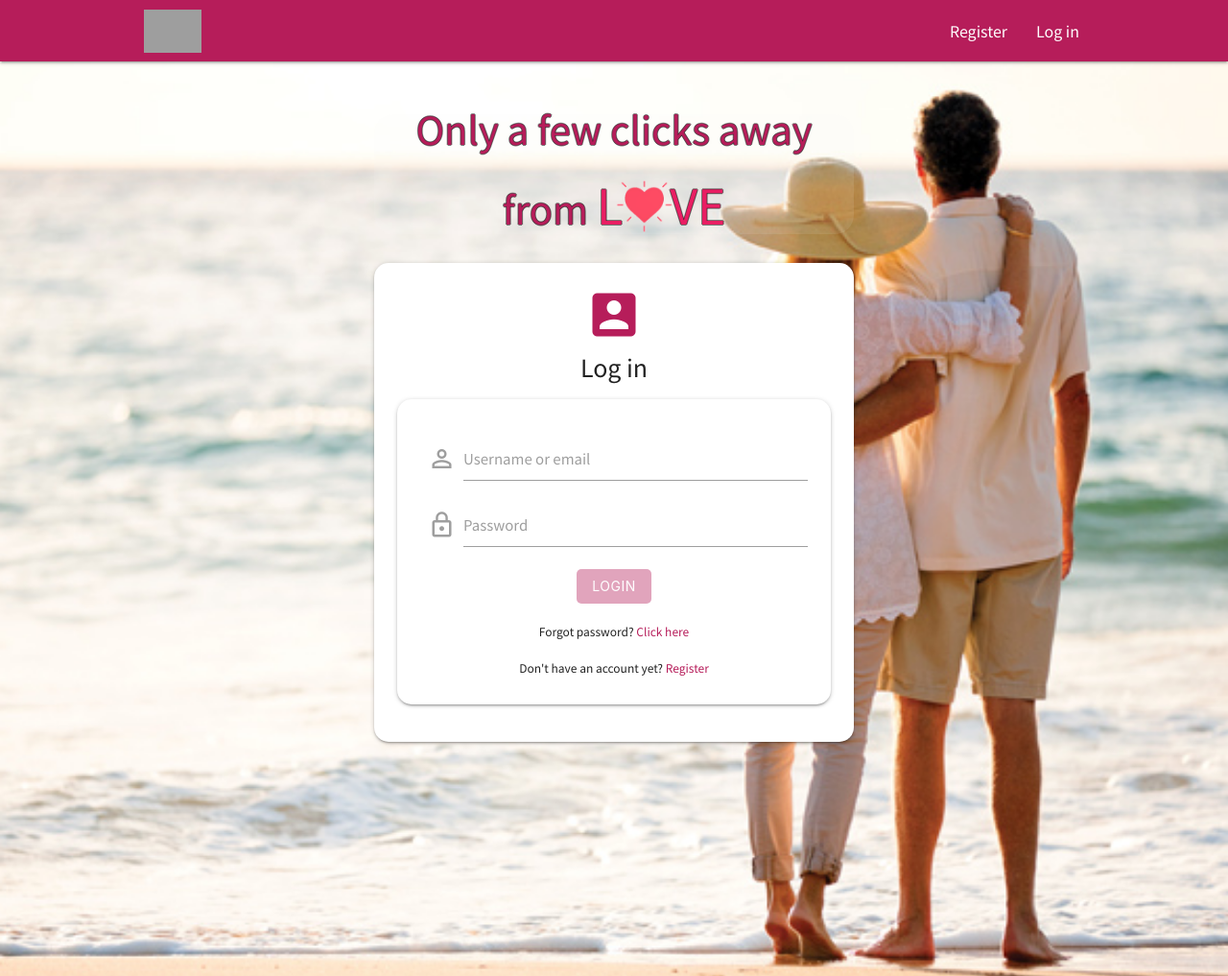
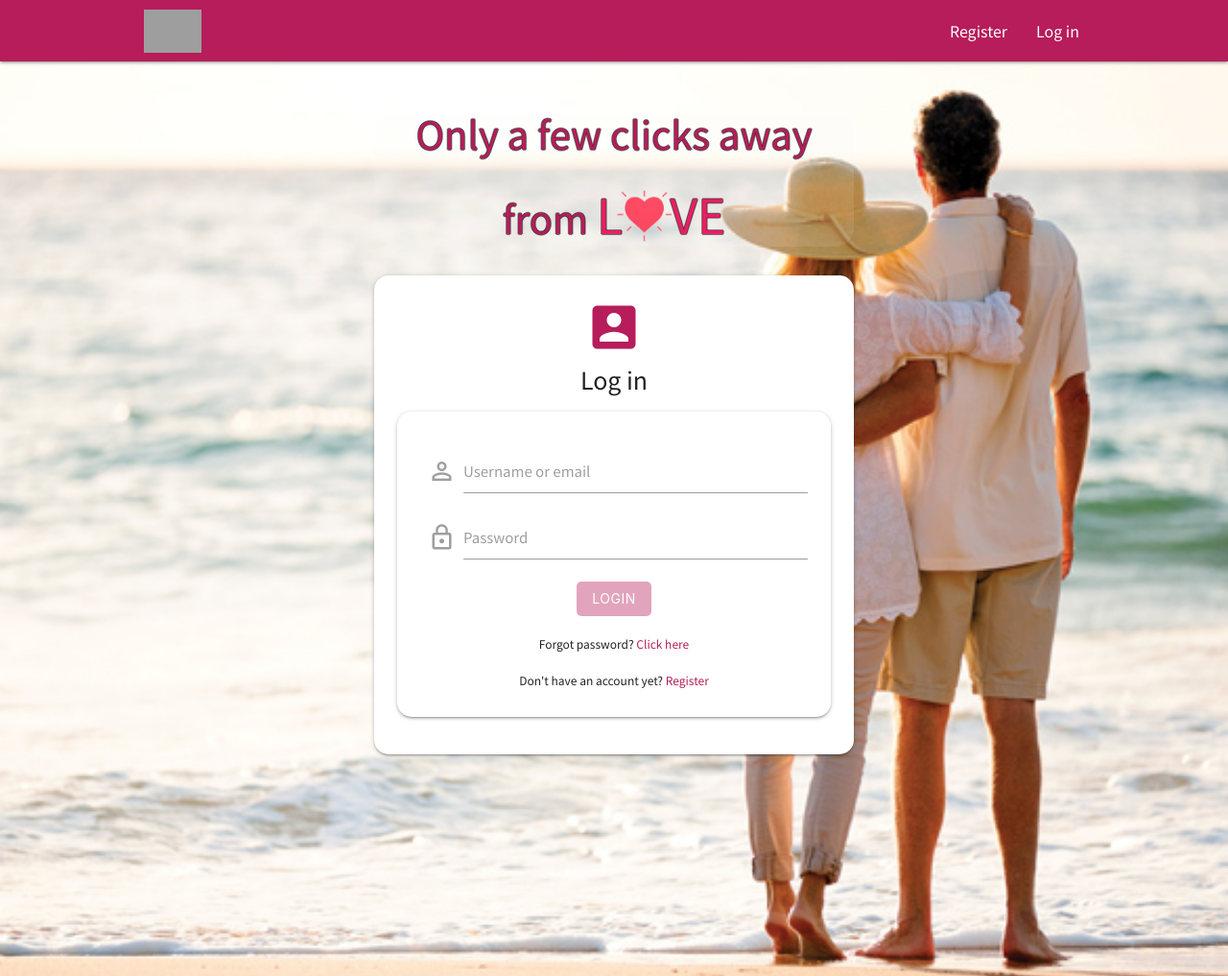
Before and after one commit to AlexSwiss/chickfling-app, a React app in the folder client/: page /users/login in a window 1280 px wide. Shown: the top 1017 px of the page at 96% size. Built offline with nearby package versions, Linux system fonts and the light colour scheme; grey boxes are pictures that could not be loaded.

Commit message:
fix: header text alignment

```diff
--- a/client/src/styles/App.css
+++ b/client/src/styles/App.css
@@ -471,7 +471,7 @@ input[type="email"]:not(.browser-default):focus:not([readonly]) {
   margin-bottom: 30px;
   background-color: rgba(243, 241, 239, 0.1);
   border-radius: 20px;
-  line-height: 30px;
+  line-height: 40px;
 }
 
 .logo-header-love {
```
